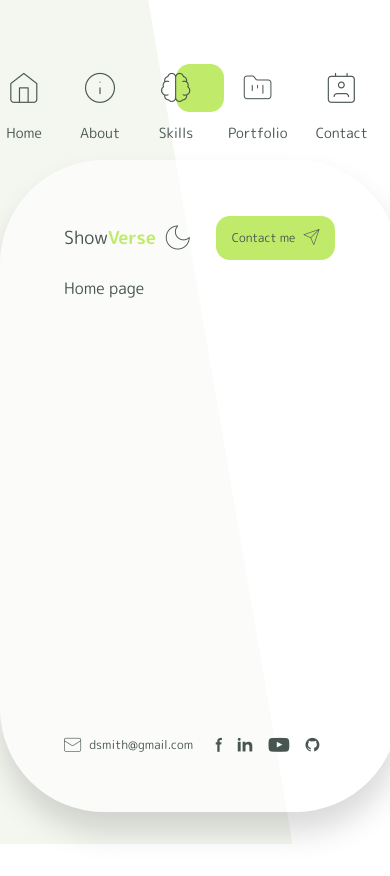
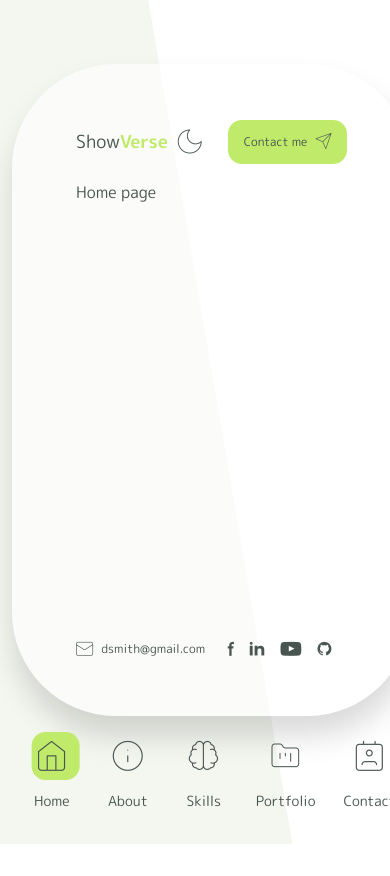
Before and after one commit to DeanNab175/showverse, a Next.js app: page / in a window 390 px wide. Shown: the top 876 px of the page. Built offline with nearby package versions, Linux system fonts and the light colour scheme.

Commit message:
add main layout responsive styles and page transition and nav animation on mobile

```diff
--- a/package.json
+++ b/package.json
@@ -18,6 +18,7 @@
     "next": "16.0.0",
     "react": "19.2.0",
     "react-dom": "19.2.0",
+    "react-responsive": "^10.0.1",
     "tailwind-merge": "^3.3.1"
   },
   "devDependencies": {
--- a/src/app/layout.tsx
+++ b/src/app/layout.tsx
@@ -24,14 +24,16 @@ interface RootLayoutProps {
 export default function RootLayout({ children }: Readonly<RootLayoutProps>) {
   return (
     <html lang="en">
-      <body className={`${mPlusRounded.variable} antialiased overflow-hidden`}>
+      <body
+        className={`${mPlusRounded.variable} antialiased overflow-x-hidden`}
+      >
         <div className="main-content-shape bg-accent-3 fixed w-full h-full -z-[1]"></div>
-        <main className="container mx-auto">
+        <main className="container mx-auto px-3">
           <div className="grid lg:grid-cols-9 xl:grid-cols-12 gap-4 h-full min-h-screen py-16">
-            <div className="col-start-1 col-end-2">
+            <div className="lg:col-start-1 lg:col-end-2">
               <NavbarComponent />
             </div>
-            <div className="col-start-2 -col-end-1">
+            <div className="row-start-1 lg:col-start-2 lg:-col-end-1">
               <section className="h-full">{children}</section>
             </div>
           </div>
--- a/src/components/navbar-component/navbar-component.tsx
+++ b/src/components/navbar-component/navbar-component.tsx
@@ -5,6 +5,7 @@ import { usePathname } from "next/navigation";
 import Link from "next/link";
 import gsap from "gsap";
 import { useGSAP } from "@gsap/react";
+import { useMediaQuery } from "react-responsive";
 
 import navbarLinks from "@/constants/navbar-links";
 
@@ -12,6 +13,14 @@ function NavbarComponent() {
   const pathname = usePathname();
   const navIndicatorRef = useRef<HTMLDivElement | null>(null);
   const hasInitialized = useRef(false);
+
+  const isMobile = useMediaQuery({ maxWidth: 639 }); // < 640px
+  const isTablet = useMediaQuery({ minWidth: 640, maxWidth: 1023 }); // 640px - 1023px
+  const isDesktop = useMediaQuery({ minWidth: 1024 }); // >= 1024px
+
+  // Additional granular breakpoints if needed
+  const isSmallMobile = useMediaQuery({ maxWidth: 479 }); // < 480px
+  const isLargeDesktop = useMediaQuery({ minWidth: 1280 }); // >= xl
 
   useGSAP(
     () => {
@@ -23,58 +32,40 @@ function NavbarComponent() {
       const navRect = indicator.parentElement?.getBoundingClientRect();
       if (!navRect) return;
 
-      const targetY = activeLink.getBoundingClientRect().top - navRect.top;
+      const iconRect = activeLink.getBoundingClientRect();
+      const targetY = iconRect.top - navRect.top;
+      const targetX = iconRect.left - navRect.left;
 
       if (!hasInitialized.current) {
         gsap.fromTo(
           indicator,
-          { y: 0, opacity: 0 },
-          { y: targetY, opacity: 1, duration: 0.6, ease: "bounce.out" }
+          { x: 0, y: 0, opacity: 0 },
+          {
+            x: targetX,
+            y: targetY,
+            opacity: 1,
+            duration: 0.6,
+            ease: "bounce.out",
+          }
         );
         hasInitialized.current = true;
       } else {
         gsap.to(indicator, {
+          x: targetX,
           y: targetY,
           duration: 0.8,
           ease: "elastic.out(1, 0.5)",
         });
       }
     },
-    { dependencies: [pathname] }
+    { dependencies: [pathname, isMobile, isTablet, isDesktop] }
   );
 
-  /*
-  // For horizontal layout: If you need it to work for both horizontal (mobile) and vertical (desktop) layouts, you can enhance it:
-  useGSAP(() => {
-    const activeLink = document.querySelector('.menu-nav-link.active .icon');
-
-    if (activeLink && navIndicatorRef.current) {
-      const iconRect = activeLink.getBoundingClientRect();
-      const navRect = navIndicatorRef.current.parentElement?.getBoundingClientRect();
-
-      if (navRect) {
-        const targetY = iconRect.top - navRect.top;
-        const targetX = iconRect.left - navRect.left;
-
-        // Check if layout is horizontal or vertical
-        const isHorizontal = window.innerWidth < 1024; // lg breakpoint
-
-        gsap.to(navIndicatorRef.current, {
-          x: isHorizontal ? targetX : 0,
-          y: isHorizontal ? 0 : targetY,
-          duration: 0.6,
-          ease: "power2.inOut",
-        });
-      }
-    }
-  }, { dependencies: [pathname] });
-  */
-
   return (
-    <nav className="main-nav h-full grid items-center relative isolate">
+    <nav className="main-nav h-full grid justify-center lg:items-center relative isolate">
       <div
         ref={navIndicatorRef}
-        className="active-nav-indicator -z-10 w-12 h-12 rounded-xl absolute top-0 left-1/2 -translate-x-1/2 bg-primary opacity-0"
+        className="active-nav-indicator -z-10 w-12 h-12 rounded-xl absolute top-0 left-0 bg-primary opacity-0"
       ></div>
 
       <ul className="flex flex-row lg:flex-col gap-7">
@@ -101,3 +92,30 @@ function NavbarComponent() {
 }
 
 export default NavbarComponent;
+
+/*
+  // For horizontal layout: If you need it to work for both horizontal (mobile) and vertical (desktop) layouts, you can enhance it:
+  useGSAP(() => {
+    const activeLink = document.querySelector('.menu-nav-link.active .icon');
+
+    if (activeLink && navIndicatorRef.current) {
+      const iconRect = activeLink.getBoundingClientRect();
+      const navRect = navIndicatorRef.current.parentElement?.getBoundingClientRect();
+
+      if (navRect) {
+        const targetY = iconRect.top - navRect.top;
+        const targetX = iconRect.left - navRect.left;
+
+        // Check if layout is horizontal or vertical
+        const isHorizontal = window.innerWidth < 1024; // lg breakpoint
+
+        gsap.to(navIndicatorRef.current, {
+          x: isHorizontal ? targetX : 0,
+          y: isHorizontal ? 0 : targetY,
+          duration: 0.6,
+          ease: "power2.inOut",
+        });
+      }
+    }
+  }, { dependencies: [pathname] });
+  */
```
Also changed, not shown: 1 other file (tests, documents, lock files or other folders).
